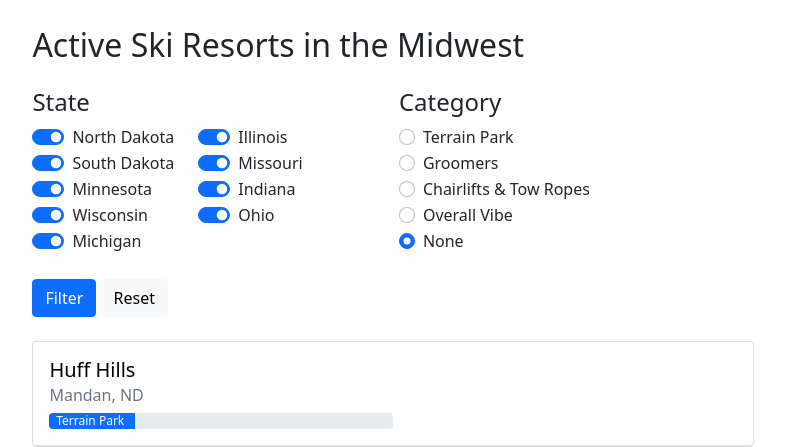
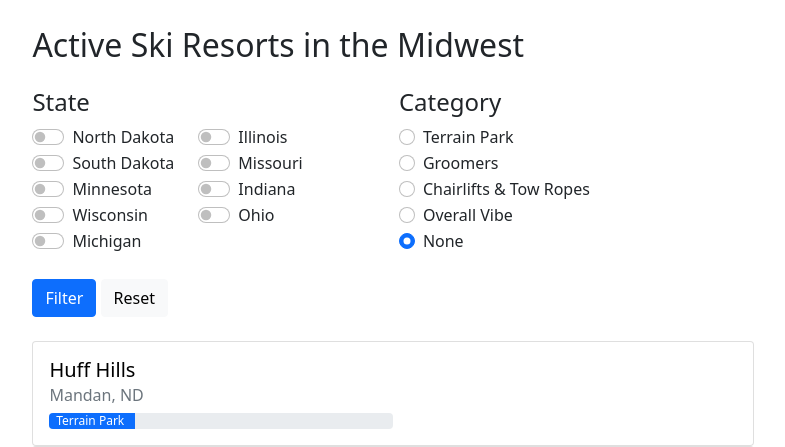
Before and after one commit to ekarabas/shredmap-midwest, a Django app: page /resorts in a window 1280 px wide. Shown: the part 57-504 px from the top of the page, without its empty margins (6-791 px from the left). Run offline with Django 3.2, Linux system fonts and the light colour scheme; data comes from the database, SQL or seed files in the repository; some libraries are stand-ins or nearby versions.

```diff
--- a/shredmap_midwest/static/shredmap_midwest/app.js
+++ b/shredmap_midwest/static/shredmap_midwest/app.js
@@ -41,7 +41,6 @@ if (map_on_page) {
         zoomOffset: -1,
         accessToken: 'pk.eyJ1IjoiZXptb25leWV2YW4iLCJhIjoiY2t6OHVvbXd4MW55NDJ3bmY0dGdoeXFiNCJ9.F9crG3FgELm-OPtdFWuVpA' //Public key
     }).addTo(map);
-}
 
     // If a user is signed in, display his or her visited resorts as a blue marker
     if (user_signed_in()) {
@@ -77,7 +76,6 @@ if (user_signed_in()) {
                     })
             })
 
-
     }
     // Otherwise, display all markers as grey
     else {
@@ -97,9 +95,7 @@ else {
             })
     }
 
-
-
-
+}
 
 
 // Resort review: allow categories to be toggled on and off
@@ -139,4 +135,12 @@ function toggle_vibe() {
     }
 }
 
-// Reset the filters on the resort list page
+// Reset the filters on the resort list page to their default settings
+function reset_filters() {
+    console.log("in function");
+    var switches = document.querySelectorAll(".stateSwitch");
+    console.log(switches.length);
+    for (let i = 0; i < switches.length; i++) {
+        console.log("hello");
+    }
+}
--- a/shredmap_midwest/templates/shredmap_midwest/resorts.html
+++ b/shredmap_midwest/templates/shredmap_midwest/resorts.html
@@ -12,42 +12,42 @@
                 <!-- State select -->
                 <h4>State</h4>
                 <div class="form-check form-switch">
-                    <input class="form-check-input" type="checkbox" role="switch" id="flexSwitchCheckDefault" checked>
+                    <input class="form-check-input" type="checkbox" role="switch" class="stateSwitch">
                     <label class="form-check-label" for="flexSwitchCheckDefault">North Dakota</label>
                 </div>
                 <div class="form-check form-switch">
-                    <input class="form-check-input" type="checkbox" role="switch" id="flexSwitchCheckDefault" checked>
+                    <input class="form-check-input" type="checkbox" role="switch" class="stateSwitch">
                     <label class="form-check-label" for="flexSwitchCheckDefault">South Dakota</label>
                 </div>
                 <div class="form-check form-switch">
-                    <input class="form-check-input" type="checkbox" role="switch" id="flexSwitchCheckDefault" checked>
+                    <input class="form-check-input" type="checkbox" role="switch" class="stateSwitch">
                     <label class="form-check-label" for="flexSwitchCheckDefault">Minnesota</label>
                 </div>
                 <div class="form-check form-switch">
-                    <input class="form-check-input" type="checkbox" role="switch" id="flexSwitchCheckDefault" checked>
+                    <input class="form-check-input" type="checkbox" role="switch" class="stateSwitch">
                     <label class="form-check-label" for="flexSwitchCheckDefault">Wisconsin</label>
                 </div>
                 <div class="form-check form-switch">
-                    <input class="form-check-input" type="checkbox" role="switch" id="flexSwitchCheckDefault" checked>
+                    <input class="form-check-input" type="checkbox" role="switch" class="stateSwitch">
                     <label class="form-check-label" for="flexSwitchCheckDefault">Michigan</label>
                 </div>
             </div>
             <div style="margin-right: 8%;">
                 <h4 class="invisible">.</h4>
                 <div class="form-check form-switch">
-                    <input class="form-check-input" type="checkbox" role="switch" id="flexSwitchCheckDefault" checked>
+                    <input class="form-check-input" type="checkbox" role="switch" class="stateSwitch">
                     <label class="form-check-label" for="flexSwitchCheckDefault">Illinois</label>
                 </div>
                 <div class="form-check form-switch">
-                    <input class="form-check-input" type="checkbox" role="switch" id="flexSwitchCheckDefault" checked>
+                    <input class="form-check-input" type="checkbox" role="switch" class="stateSwitch">
                     <label class="form-check-label" for="flexSwitchCheckDefault">Missouri</label>
                 </div>
                 <div class="form-check form-switch">
-                    <input class="form-check-input" type="checkbox" role="switch" id="flexSwitchCheckDefault" checked>
+                    <input class="form-check-input" type="checkbox" role="switch" class="stateSwitch">
                     <label class="form-check-label" for="flexSwitchCheckDefault">Indiana</label>
                 </div>
                 <div class="form-check form-switch">
-                    <input class="form-check-input" type="checkbox" role="switch" id="flexSwitchCheckDefault" checked>
+                    <input class="form-check-input" type="checkbox" role="switch" class="stateSwitch">
                     <label class="form-check-label" for="flexSwitchCheckDefault">Ohio</label>
                 </div>
             </div>
@@ -105,39 +105,39 @@
             <!-- State select -->
             <h4>State</h4>
             <div class="form-check form-switch">
-                <input class="form-check-input" type="checkbox" role="switch" id="flexSwitchCheckDefault" checked>
+                <input class="form-check-input" type="checkbox" role="switch" id="flexSwitchCheckDefault" class="stateSwitch">
                 <label class="form-check-label" for="flexSwitchCheckDefault">North Dakota</label>
             </div>
             <div class="form-check form-switch">
-                <input class="form-check-input" type="checkbox" role="switch" id="flexSwitchCheckDefault" checked>
+                <input class="form-check-input" type="checkbox" role="switch" id="flexSwitchCheckDefault" class="stateSwitch">
                 <label class="form-check-label" for="flexSwitchCheckDefault">South Dakota</label>
             </div>
             <div class="form-check form-switch">
-                <input class="form-check-input" type="checkbox" role="switch" id="flexSwitchCheckDefault" checked>
+                <input class="form-check-input" type="checkbox" role="switch" id="flexSwitchCheckDefault" class="stateSwitch">
                 <label class="form-check-label" for="flexSwitchCheckDefault">Minnesota</label>
             </div>
             <div class="form-check form-switch">
-                <input class="form-check-input" type="checkbox" role="switch" id="flexSwitchCheckDefault" checked>
+                <input class="form-check-input" type="checkbox" role="switch" id="flexSwitchCheckDefault" class="stateSwitch">
                 <label class="form-check-label" for="flexSwitchCheckDefault">Wisconsin</label>
             </div>
             <div class="form-check form-switch">
-                <input class="form-check-input" type="checkbox" role="switch" id="flexSwitchCheckDefault" checked>
+                <input class="form-check-input" type="checkbox" role="switch" id="flexSwitchCheckDefault" class="stateSwitch">
                 <label class="form-check-label" for="flexSwitchCheckDefault">Michigan</label>
             </div>
             <div class="form-check form-switch">
-                <input class="form-check-input" type="checkbox" role="switch" id="flexSwitchCheckDefault" checked>
+                <input class="form-check-input" type="checkbox" role="switch" id="flexSwitchCheckDefault" class="stateSwitch">
                 <label class="form-check-label" for="flexSwitchCheckDefault">Illinois</label>
             </div>
             <div class="form-check form-switch">
-                <input class="form-check-input" type="checkbox" role="switch" id="flexSwitchCheckDefault" checked>
+                <input class="form-check-input" type="checkbox" role="switch" id="flexSwitchCheckDefault" class="stateSwitch">
                 <label class="form-check-label" for="flexSwitchCheckDefault">Missouri</label>
             </div>
             <div class="form-check form-switch">
-                <input class="form-check-input" type="checkbox" role="switch" id="flexSwitchCheckDefault" checked>
+                <input class="form-check-input" type="checkbox" role="switch" id="flexSwitchCheckDefault" class="stateSwitch">
                 <label class="form-check-label" for="flexSwitchCheckDefault">Indiana</label>
             </div>
             <div class="form-check form-switch">
-                <input class="form-check-input" type="checkbox" role="switch" id="flexSwitchCheckDefault" checked>
+                <input class="form-check-input" type="checkbox" role="switch" id="flexSwitchCheckDefault" class="stateSwitch">
                 <label class="form-check-label" for="flexSwitchCheckDefault">Ohio</label>
             </div>
         </div>
@@ -146,7 +146,7 @@
             <!-- Category select -->
     <h4>Category</h4>
     <div class="form-check">
-        <input class="form-check-input" type="radio" name="exampleRadios" id="exampleRadios1" value="option1" checked>
+        <input class="form-check-input" type="radio" name="exampleRadios" id="exampleRadios1" value="option1">
         <label class="form-check-label" for="exampleRadios1">
             Terrain Park
         </label>
```
Lines whose indentation alone changed are shown as unchanged.
